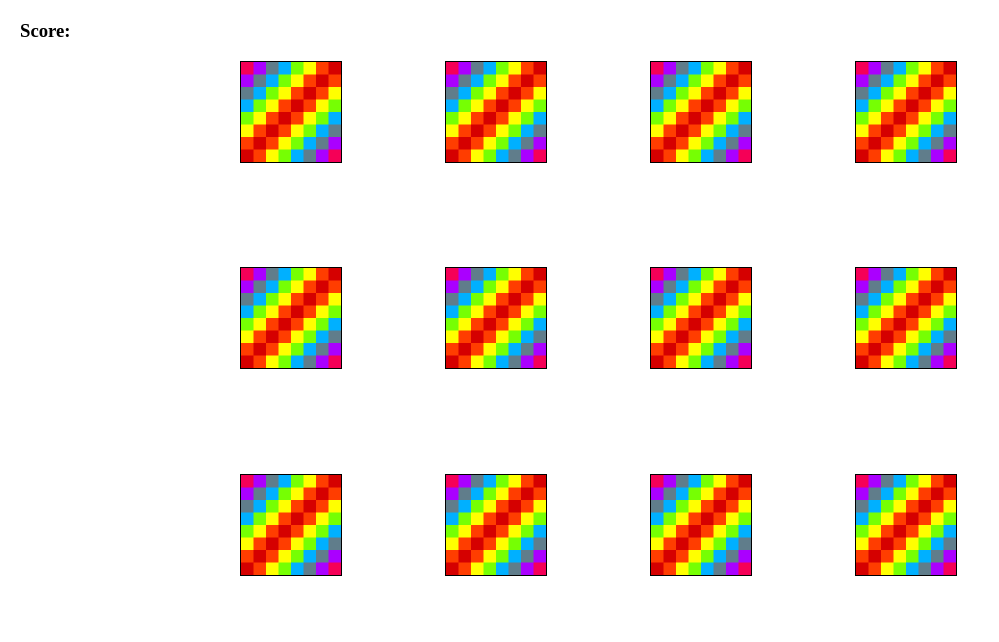
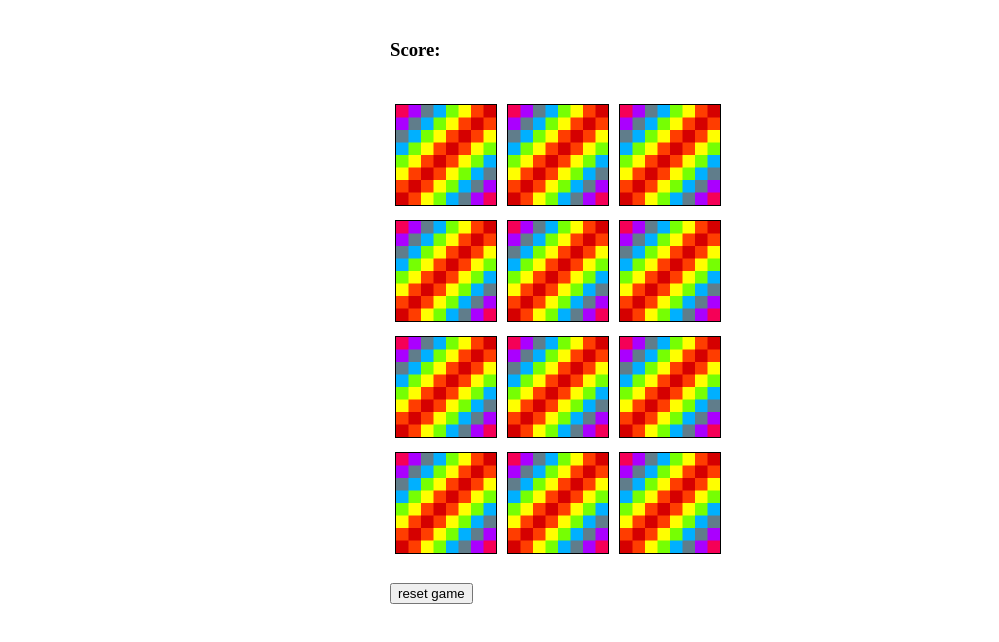
Before and after one commit to Guzik98/GuzikAcademy, a plain HTML site: page index.html in a window 1280 px wide. Shown: the whole page, without its empty margins (0-999 px from the left). Drawn offline with Linux system fonts and the light colour scheme.

Commit message:
adding button reset with a function

```diff
--- a/index.html
+++ b/index.html
@@ -9,10 +9,17 @@
     <title>Document</title>
 </head>
 <body>
-    <h3>Score: <span class="result"></span></h3>
+    <div class="content">
+        <div class="header">
+        <h3 class="score">Score: <span class="result"></span></h3>
+        </div>
 
-    <div class="board">
+        <div class="board">
 
+        </div>
+        <div class="footer">
+            <button class="resetGame">reset game</button>
+        </div>
     </div>
 
 </body>
--- a/static/main.css
+++ b/static/main.css
@@ -4,17 +4,32 @@ body{
 
 }
 
-.board {
+.content {
     margin: auto;
     display: grid;
     gap: 20px;
-    grid-template-columns: repeat(4, 1fr);
-    width: 800px;
-    height: 600px;
+    grid-template-columns: repeat(5, minmax(100px, 1fr));
+    width: 500px;
+
 }
 
+
+.header {
+    grid-column: span 4;
+
+}
+
+.board{
+    grid-row-start: 2;
+    grid-column: span 3;
+}
 img{
     width: 100px;
     height: 100px;
     border: 1px solid;
+    margin: 5px;
 }
+
+.footer{
+    grid-column: span 4;
+}
--- a/static/main.js
+++ b/static/main.js
@@ -71,6 +71,8 @@ document.addEventListener('DOMContentLoaded', ()=>{
 
     const board = document.querySelector(".board");
     const resultDisplay = document.querySelector(".result");
+    const resetButton = document.querySelector(".resetGame");
+    const buttonCreate = document.querySelector(".createBoard")
     let cardsChosen = [];
     let cardsChosenId = [];
     let cardsWon = [];
@@ -135,9 +137,33 @@ document.addEventListener('DOMContentLoaded', ()=>{
         cardsChosenId.push(cardId);
         this.setAttribute('src', cardArray[cardId].img);
         if(cardsChosen.length ===2){
+            sleep(50000)
             setTimeout(checkForMatch, 500);
         }
     }
+
+
+    function resetGame(){
+        cardsChosen = [];
+        cardsChosenId = [];
+        cardsWon = [];
+        score = 0;
+
+        let elem = document.querySelector(".board");
+
+        var first = elem.firstElementChild;
+
+        while (first) {
+            first.remove();
+            first = elem.firstElementChild;
+        }
+        cardArray.sort(() => 0.5 - Math.random())
+
+        createBoard();
+
+    }
+
+    resetButton.addEventListener('click', resetGame)
 
     function sleep(ms) {
     return new Promise(resolve => setTimeout(resolve, ms));
```
